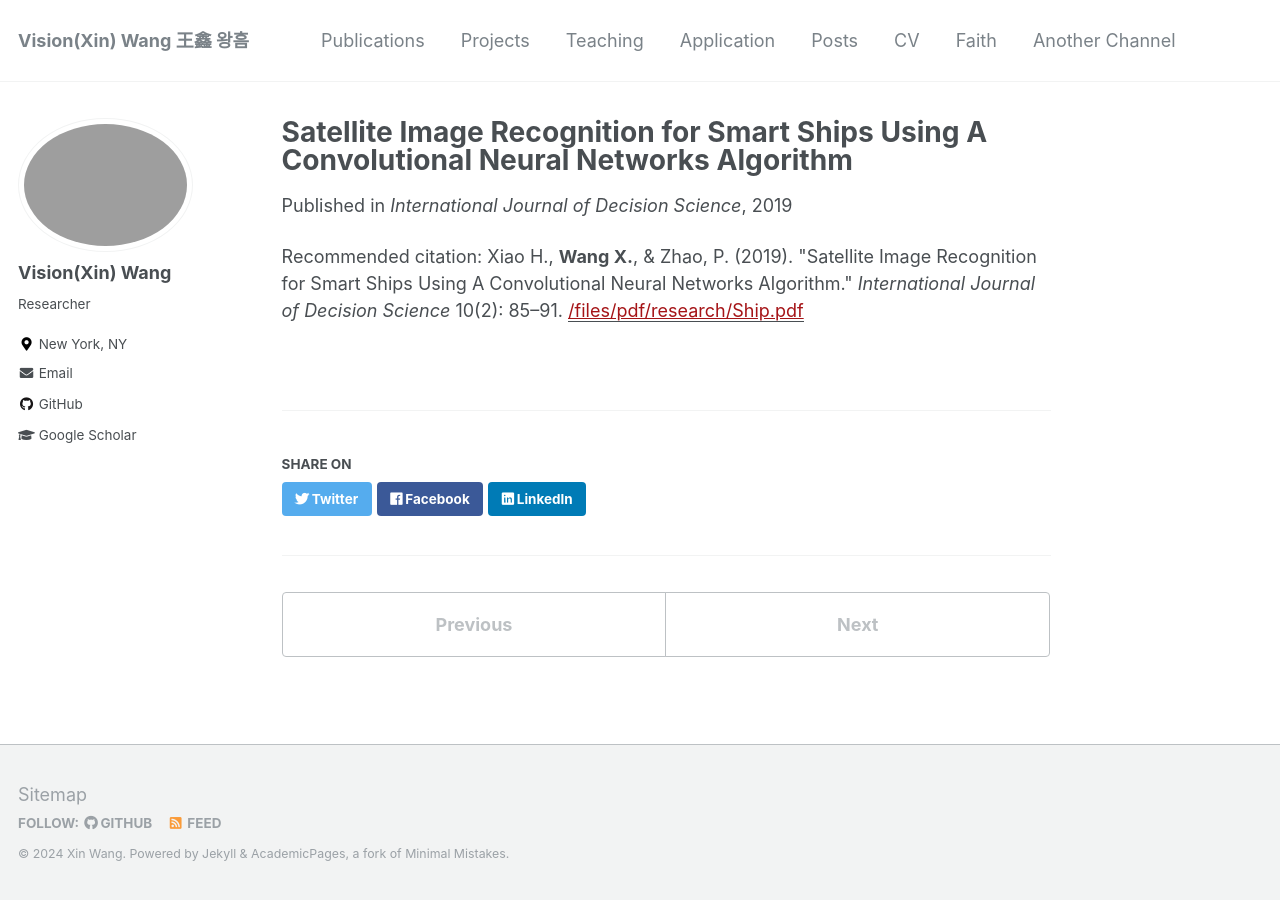
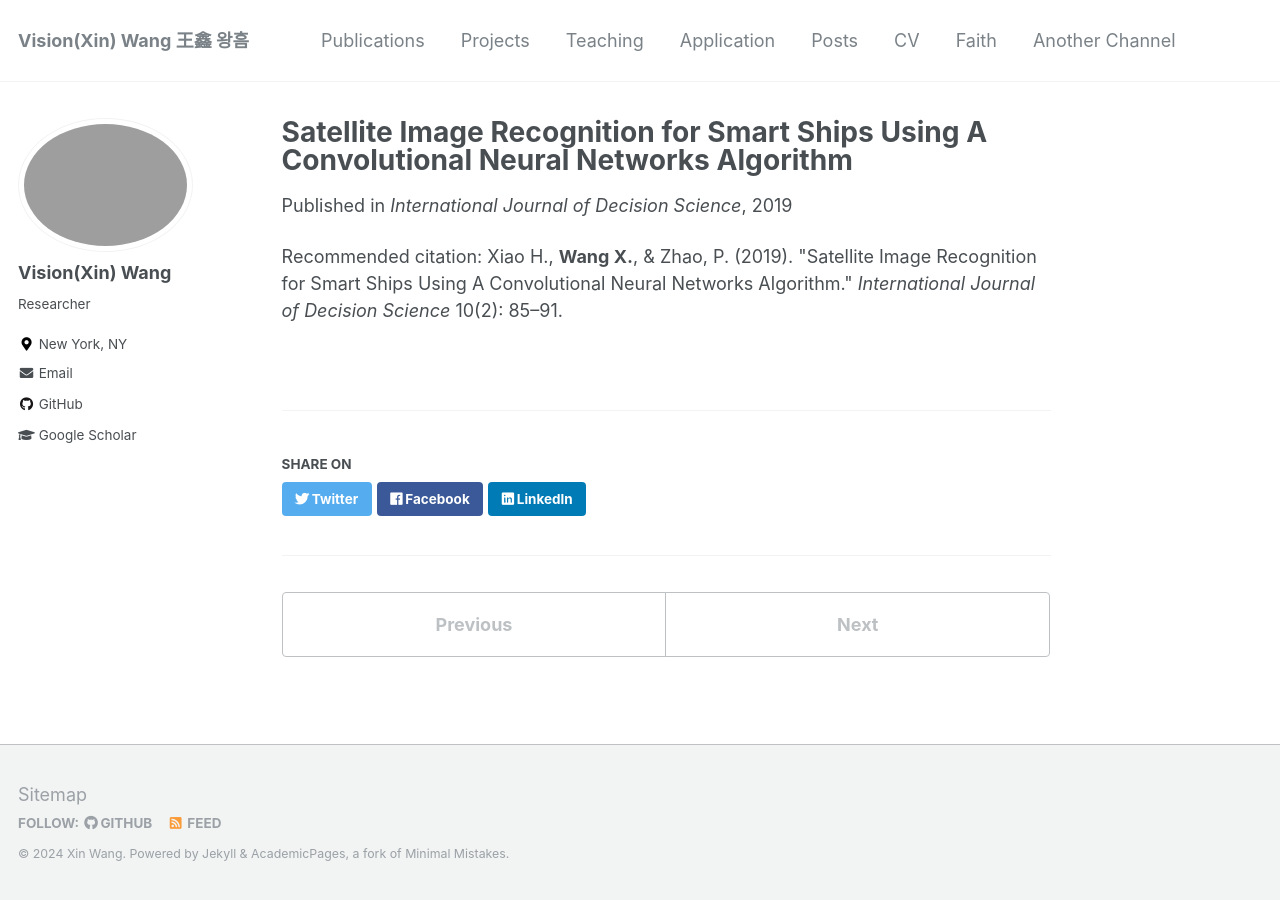
Before and after one commit to xin-wang-kr/xin-wang-kr.github.io, a Jekyll site: the page built from _publications/2019-smart-ships.md, in a window 1280 px wide. Built offline with Jekyll 4.4.1, drawn with Linux system fonts in a browser that asks for light colours.

Commit message:
Update 2019-smart-ships.md

```diff
--- a/_publications/2019-smart-ships.md
+++ b/_publications/2019-smart-ships.md
@@ -13,7 +13,6 @@ is able to identify real bay and sea satellite images as well. The results make
 of smart ship and carve out the possibilities for fully automated operation of ship and ports."
 date: 2019-11-01
 venue: 'International Journal of Decision Science'
-paperurl: '/files/pdf/research/Ship.pdf'
 github: 'https://github.com/xin-wang-kr/smart-ship'
 citation: 'Xiao H., <b>Wang X.</b>, & Zhao, P. (2019). &quot;Satellite Image Recognition for Smart Ships Using A Convolutional Neural Networks Algorithm.&quot; <i>International Journal of Decision Science</i> 10(2): 85–91.'
 ---
```
